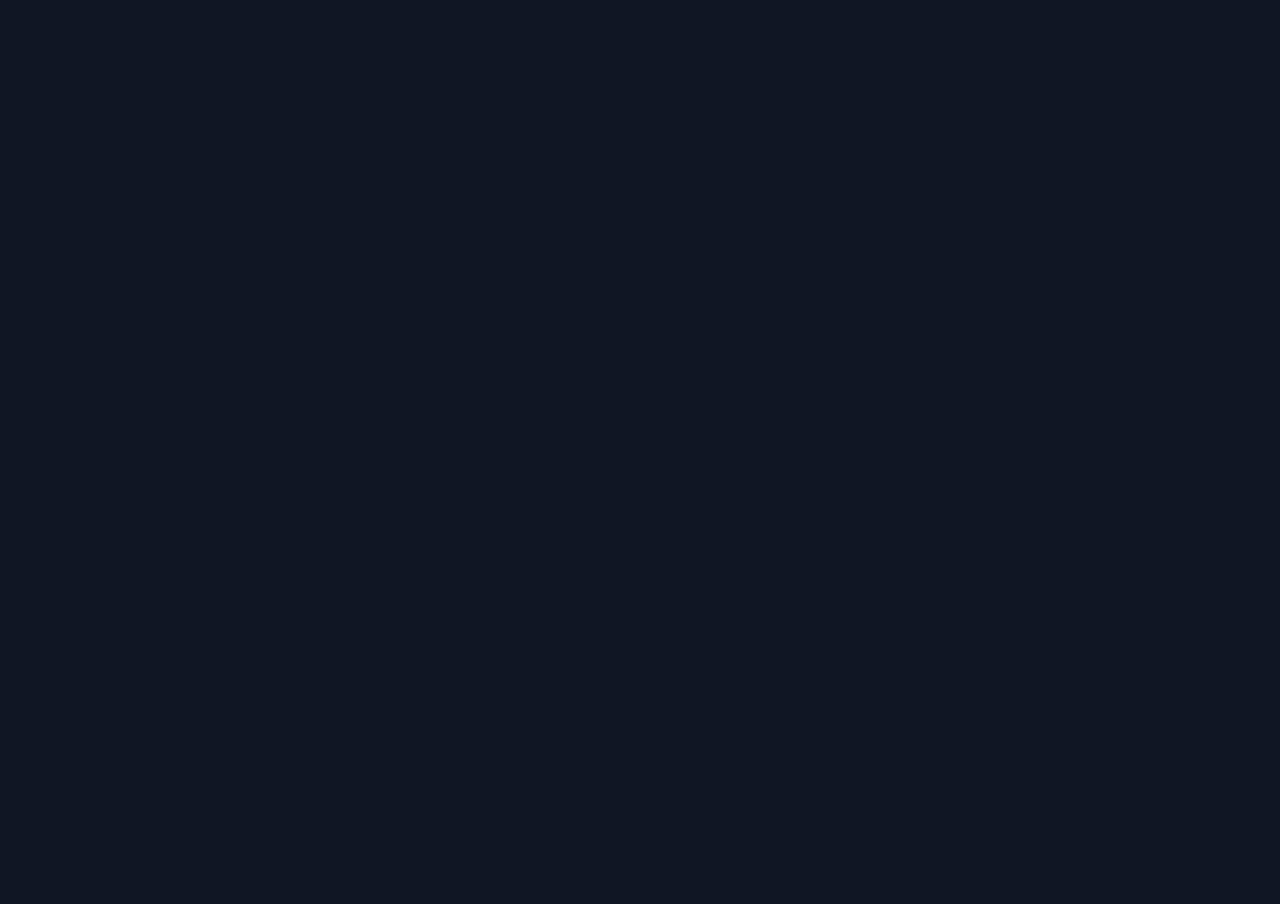
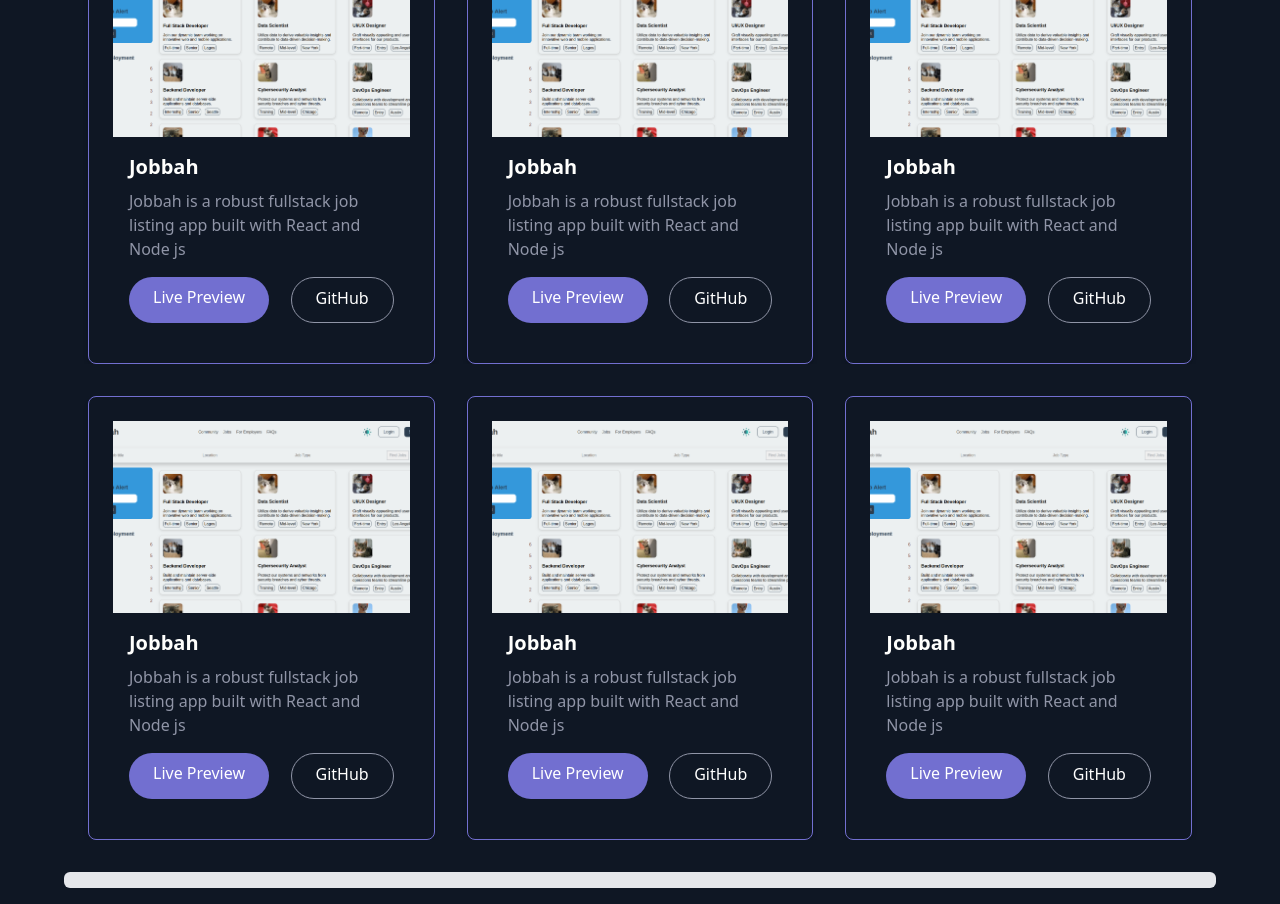
Before and after one commit to Johnni12/Portfolio, a React (Vite) app: page / in a window 1280 px wide. Shown: the part 760-1664 px from the top of the page. Before the commit the page ends 800 px from the top, so only its background shows below. Built offline with nearby package versions, Linux system fonts and the light colour scheme.

Commit message:
Update project component

```diff
--- a/src/App.jsx
+++ b/src/App.jsx
@@ -1,12 +1,16 @@
 import React from 'react'
 import Navbar from './components/Navbar'
 import Hero from './components/Hero'
+import Projects from './components/Projects'
+import Technology from './components/Technologies'
 
 function App() {
   return (
     <div className='mx-auto  container max-w-6xl'>
       <Navbar />
       <Hero />
+      <Projects/>
+      <Technology/>
     </div>
   )
 }
--- a/src/components/Projects.jsx
+++ b/src/components/Projects.jsx
@@ -1,8 +1,51 @@
-import React from 'react'
+import {projectsData} from './data'
+import jobbah from '../assets/jobbah.png'
 
 const Projects = () => {
   return (
-    <div>Projects</div>
+    <section id='projects'>
+      <h1 className='mx-2 text-darkGrayishBlue mb-4 ml-6 text-3xl'>Projects</h1>
+      <div className='flex flex-wrap mx-2'>
+        {projectsData.map((project) => (
+          <div
+            key={project.id}
+            className='w-full sm:w-1/2 md:w-1/2 lg:w-1/3 xl:w-1/3 px-4 mb-8 overflow-hidden '
+          >
+            <div className='bg-bgBlue rounded-lg overflow-hidden border border-BlueGradient shadow-md p-6'>
+              <img
+                src={jobbah}
+                alt={project.title}
+                className='w-full h-48 object-cover'
+              />
+              <div className='p-4'>
+                <h3 className='text-xl font-semibold mb-2'>{project.title}</h3>
+                <p className='text-darkGrayishBlue mb-4'>
+                  {project.description}
+                </p>
+                <div className='flex justify-between'>
+                  <a
+                    href={project.livePreviewUrl}
+                    target='_blank'
+                    rel='noopener noreferrer'
+                    className='p-3 px-6 pt-2 text-white bg-BlueGradient rounded-full baseline hover:bg-darkGrayishBlue'
+                  >
+                    Live Preview
+                  </a>
+                  <a
+                    href={project.githubUrl}
+                    target='_blank'
+                    rel='noopener noreferrer'
+                    className='p-3 px-6 pt-2 text-white border border-darkGrayishBlue rounded-full baseline hover:bg-darkGrayishBlue'
+                  >
+                    GitHub
+                  </a>
+                </div>
+              </div>
+            </div>
+          </div>
+        ))}
+      </div>
+    </section>
   )
 }
 
--- a/src/components/Technologies.jsx
+++ b/src/components/Technologies.jsx
@@ -0,0 +1,27 @@
+// Technology.js
+import React from 'react'
+
+const Technology = ({ name, level }) => {
+  const getProgressColor = () => {
+
+    const gradientColor = `linear-gradient(to right, #4A90E2 ${level}%, #F0F0F0 ${level}%)`
+
+    return {
+      background: gradientColor,
+    }
+  }
+
+  return (
+    <div className='mb-4'>
+      <div className='flex items-center justify-between'>
+        <span className='text-lg font-semibold'>{name}</span>
+        <span className='text-gray-600'>{level}</span>
+      </div>
+      <div className='w-full h-4 bg-gray-200 rounded-md overflow-hidden'>
+        <div style={getProgressColor()} className='h-full'></div>
+      </div>
+    </div>
+  )
+}
+
+export default Technology
--- /dev/null
+++ b/src/components/data.js
@@ -0,0 +1,66 @@
+export const projectsData = [
+  {
+    id: 1,
+    title: 'Jobbah',
+    description:
+      'Jobbah is a robust fullstack job listing app built with React and Node js ',
+    image: '../assets/jobbah.png',
+    livePreviewUrl: 'project1_live_preview_url',
+    githubUrl: 'project1_github_url',
+  },
+  {
+    id: 2,
+    title: 'Jobbah',
+    description:
+      'Jobbah is a robust fullstack job listing app built with React and Node js ',
+    image: '../assets/jobbah.png',
+    livePreviewUrl: 'project1_live_preview_url',
+    githubUrl: 'project1_github_url',
+  },
+  {
+    id: 3,
+    title: 'Jobbah',
+    description:
+      'Jobbah is a robust fullstack job listing app built with React and Node js ',
+    image: '../assets/jobbah.png',
+    livePreviewUrl: 'project1_live_preview_url',
+    githubUrl: 'project1_github_url',
+  },
+  {
+    id: 4,
+    title: 'Jobbah',
+    description:
+      'Jobbah is a robust fullstack job listing app built with React and Node js ',
+    image: '../assets/jobbah.png',
+    livePreviewUrl: 'project1_live_preview_url',
+    githubUrl: 'project1_github_url',
+  },
+  {
+    id: 5,
+    title: 'Jobbah',
+    description:
+      'Jobbah is a robust fullstack job listing app built with React and Node js ',
+    image: '../assets/jobbah.png',
+    livePreviewUrl: 'project1_live_preview_url',
+    githubUrl: 'project1_github_url',
+  },
+  {
+    id: 6,
+    title: 'Jobbah',
+    description:
+      'Jobbah is a robust fullstack job listing app built with React and Node js ',
+    image: '../assets/jobbah.png',
+    livePreviewUrl: 'project1_live_preview_url',
+    githubUrl: 'project1_github_url',
+  },
+]
+
+// data.js
+export const stackData = [
+  { id: 1, name: 'HTML', level: 80 },
+  { id: 2, name: 'CSS', level: 70 },
+  { id: 3, name: 'JavaScript', level: 75 },
+  { id: 4, name: 'React', level: 85 },
+  { id: 5, name: 'Node.js', level: 80 },
+  // Add more technologies as needed
+]
--- a/tailwind.config.js
+++ b/tailwind.config.js
@@ -10,13 +10,12 @@ module.exports = {
     extend: {
       colors: {
         bgBlue: 'rgb(15,23,36)',
-        brightRedLight: 'hsl(12, 88%, 69%)',
+        textColor: '#eee',
         brightRedSupLight: 'hsl(12, 88%, 95%)',
         darkBlue: 'hsl(228, 39%, 23%)',
         darkGrayishBlue: 'hsl(227, 12%, 61%)',
         BlueGradient: 'rgb(114,111,208)',
-        veryPaleRed: 'hsl(13, 100%, 96%)',
-        veryLightGray: 'hsl(0, 0%, 98%)',
+
       },
     },
   },
```
Also changed, not shown: src/assets/jobbah.png (added), src/components/Contact.jsx (added).
